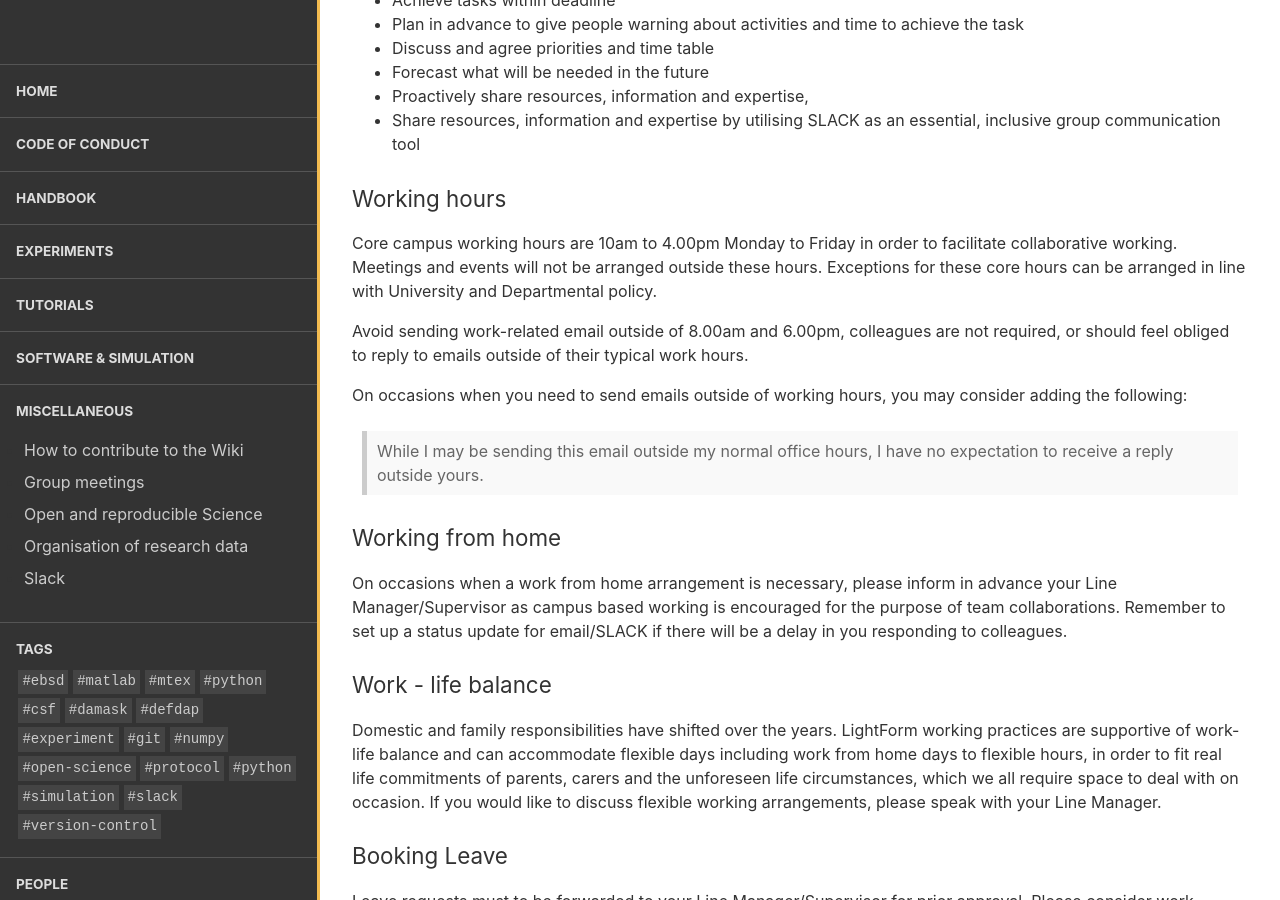
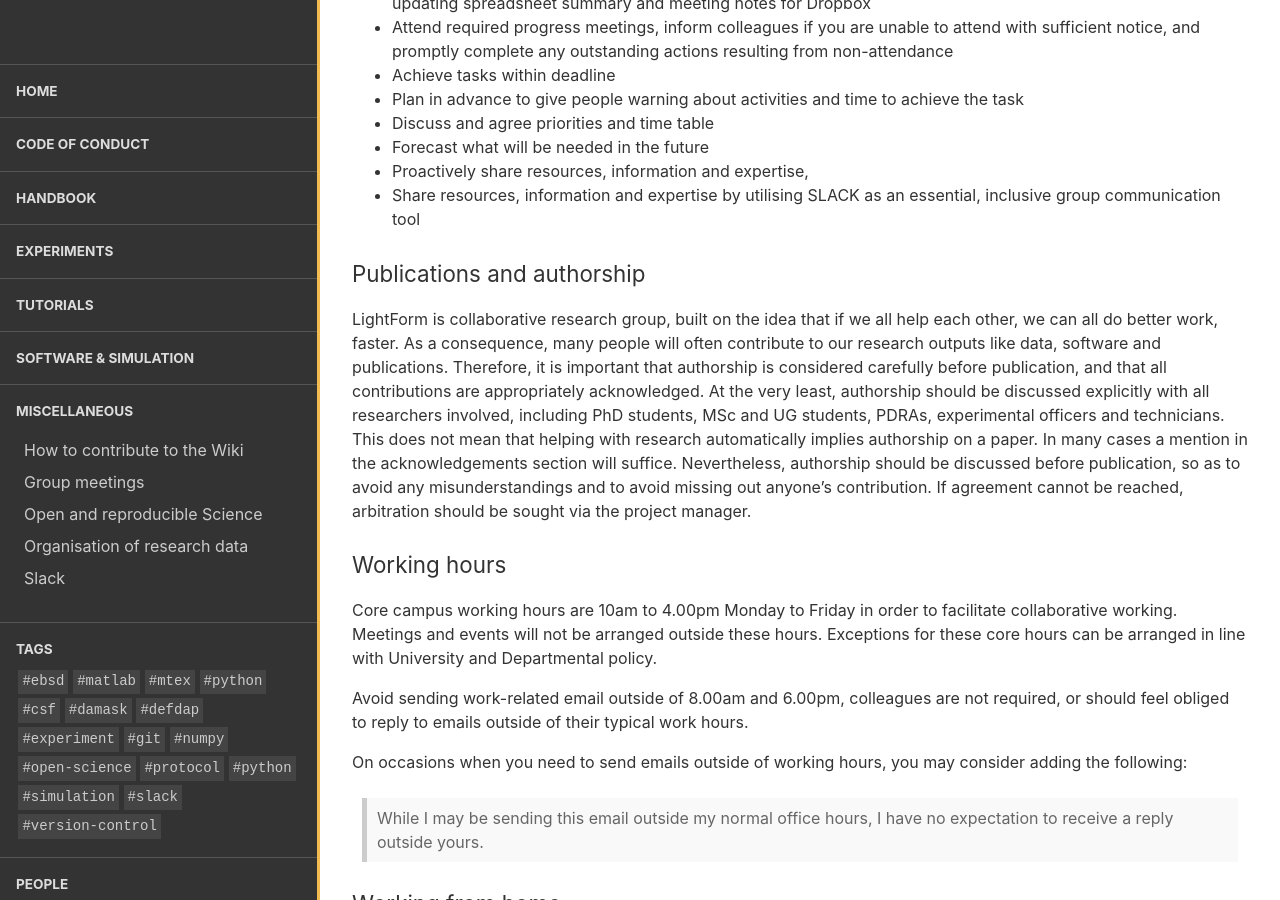
Before and after one commit to LightForm-group/wiki, a Jekyll site: the page built from collections/_code_of_conduct/index.md, in a window 1280 px wide and 900 px high, scrolled down 2545 px. Built offline with Jekyll 4.4.1, drawn with Linux system fonts in a browser that asks for light colours; nearby versions of some CDN libraries; some of the changed text lies outside the part shown.

Commit message:
Update index.md
Update project manager details and added a bit on authorship and acknowledgements.

```diff
--- a/collections/_code_of_conduct/index.md
+++ b/collections/_code_of_conduct/index.md
@@ -27,24 +27,25 @@
 
 Harassment and discrimination by and/or of members of our team will not be tolerated in any form.
 
-If you have concerns regarding colleague conduct, you can choose to discuss these with LightForm Project Manager, Natalie Shannon, or a colleague external to LightForm:
+If you have concerns regarding colleague conduct, you can choose to discuss these with LightForm Project Manager or a colleague external to LightForm:
 
 <u>Contact details</u>
 
-**Natalie Shannon** (LightForm Project Manager)
+**LightForm Project Manager**
+We are currently without a project manager. During this period, João Fonseca will be trying to keep up with project management duties. This is not ideal, and we hope to have a new project manager very soon.
 
 <table class="vertical-header smaller">
   <tr>
       <th>Telephone</th>
-      <td>0161 306 4151</td>
+      <td>07825352647</td>
   </tr>
   <tr>
       <th>Email</th>
-      <td><a href="mailto:natalie.a.shannon@manchester.ac.uk">natalie.a.shannon@manchester.ac.uk</a></td>
+      <td><a href="mailto:joao.fonseca@manchester.ac.uk">joao.fonseca@manchester.ac.uk</a></td>
   </tr>
   <tr>
       <th>Office</th>
-      <td>Sackville Street Building – room C59a</td>
+      <td>MSS D11</td>
   </tr>
 </table>
 
@@ -105,7 +106,9 @@
 -	Proactively share resources, information and expertise,
 -	Share resources, information and expertise by utilising SLACK as an essential, inclusive group communication tool
 
+### Publications and authorship
 
+LightForm is collaborative research group, built on the idea that if we all help each other, we can all do better work, faster. As a consequence, many people will often contribute to our research outputs like data, software and publications. Therefore, it is important that authorship is considered carefully before publication, and that all contributions are appropriately acknowledged. At the very least, authorship should be discussed explicitly with all researchers involved, including PhD students, MSc and UG students, PDRAs, experimental officers and technicians. This does not mean that helping with research automatically implies authorship on a paper. In many cases a mention in the acknowledgements section will suffice. Nevertheless, authorship should be discussed before publication, so as to avoid any misunderstandings and to avoid missing out anyone's contribution. If agreement cannot be reached, arbitration should be sought via the project manager.
 
 ### Working hours
 
```
